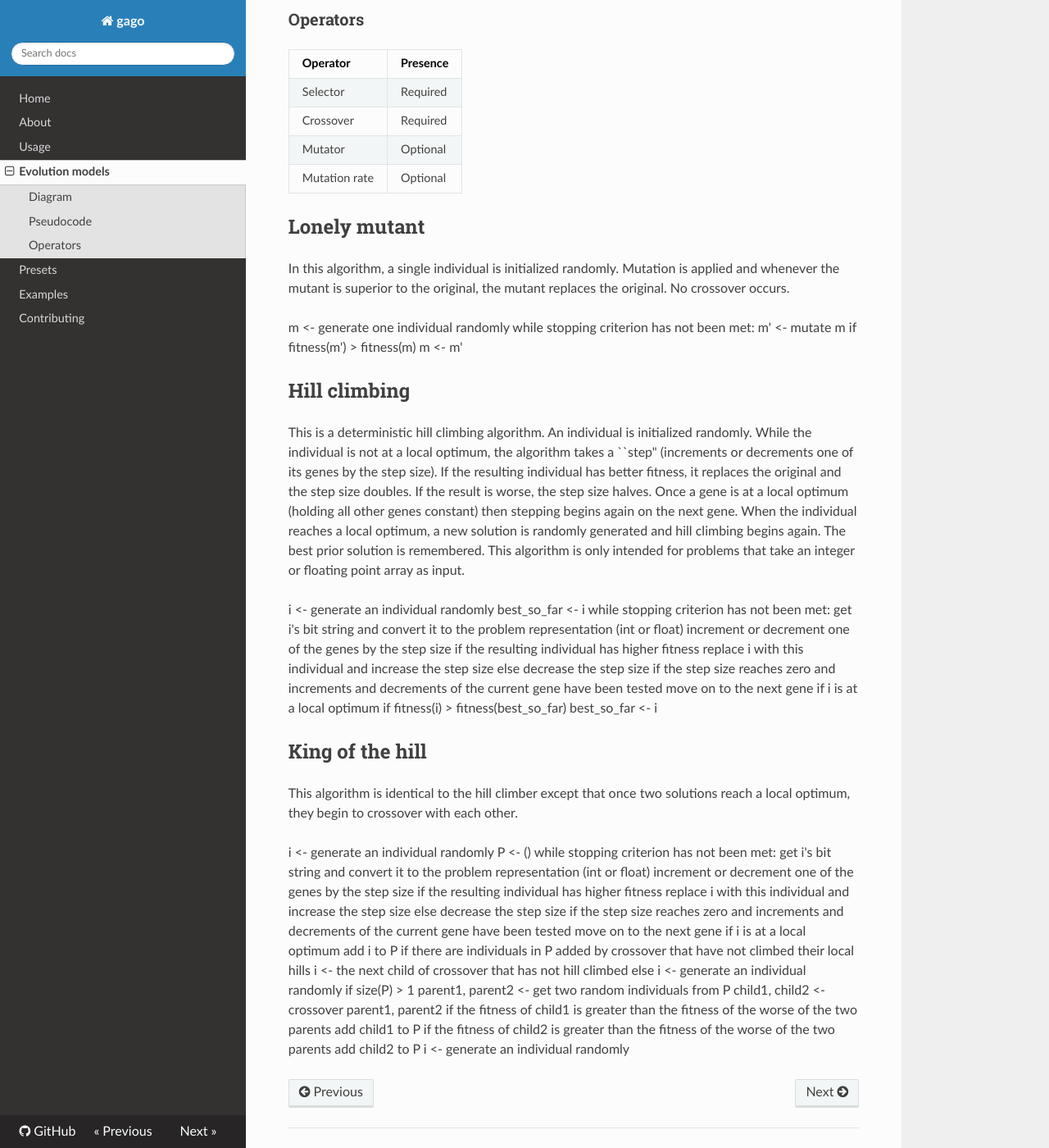
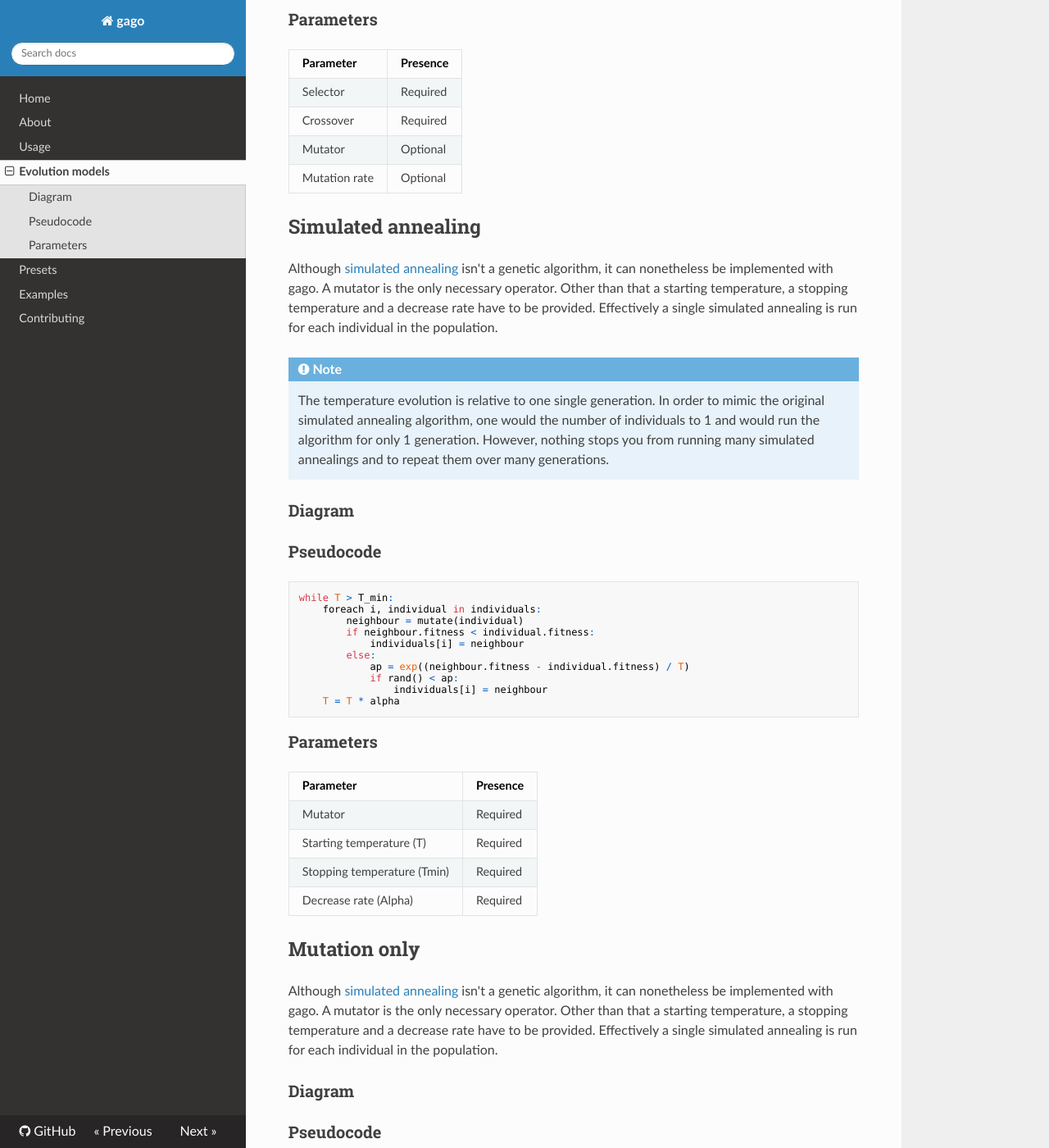
Before and after one commit to MaxHalford/eaopt, an MkDocs documentation site: the page built from docs/evolution-models.md, in a window 1280 px wide and 1400 px high, scrolled down 3564 px. Shown: the whole window at 82% size. Built offline with MkDocs 1.6.1, drawn with Linux system fonts in a browser that asks for light colours; nearby versions of some CDN libraries; formulas are drawn with MathJax 3; old or Windows-style settings are respelled for this version of MkDocs; some of the changed text lies outside the part shown.

Commit message:
Add simulated annealing and add quick start example

````diff
--- a/docs/evolution-models.md
+++ b/docs/evolution-models.md
@@ -24,9 +24,9 @@ for each individual of offsprings:
 replace population with offsprings
 ```
 
-### Operators
+### Parameters
 
-| Operator        | Presence |
+| Parameter       | Presence |
 |-----------------|----------|
 | Selector        | Required |
 | Crossover       | Required |
@@ -61,9 +61,9 @@ for each parent:
         mutate(parent)
 ```
 
-### Operators
+### Parameters
 
-| Operator        | Presence |
+| Parameter       | Presence |
 |-----------------|----------|
 | Selector        | Required |
 | Crossover       | Required |
@@ -91,9 +91,9 @@ for each individual of individuals:
         mutate(individual)
 ```
 
-### Operators
+### Parameters
 
-| Operator        | Presence |
+| Parameter       | Presence |
 |-----------------|----------|
 | NbrOffsprings   | Required |
 | SelectorA       | Required |
@@ -123,9 +123,9 @@ for each individual of individuals:
         mutate(individual)
 ```
 
-### Operators
+### Parameters
 
-| Operator        | Presence |
+| Parameter       | Presence |
 |-----------------|----------|
 | Selector        | Required |
 | Crossover       | Required |
@@ -133,61 +133,70 @@ for each individual of individuals:
 | Mutation rate   | Optional |
 
 
-## Lonely mutant
+## Simulated annealing
 
-In this algorithm, a single individual is initialized randomly. Mutation is applied and whenever the mutant is superior to the original, the mutant replaces the original. No crossover occurs.
+Although [simulated annealing](https://www.wikiwand.com/en/Simulated_annealing) isn't a genetic algorithm, it can nonetheless be implemented with gago. A mutator is the only necessary operator. Other than that a starting temperature, a stopping temperature and a decrease rate have to be provided. Effectively a single simulated annealing is run for each individual in the population.
 
-m <- generate one individual randomly
-while stopping criterion has not been met:
-    m' <- mutate m
-    if fitness(m') > fitness(m)
-        m <- m'
+!!! note "Note"
+    The temperature evolution is relative to one single generation. In order to mimic the original simulated annealing algorithm, one would the number of individuals to 1 and would run the algorithm for only 1 generation. However, nothing stops you from running many simulated annealings and to repeat them over many generations.
 
-## Hill climbing
+### Diagram
 
-This is a deterministic hill climbing algorithm. An individual is initialized randomly. While the individual is not at a local optimum, the algorithm takes a ``step" (increments or decrements one of its genes by the step size). If the resulting individual has better fitness, it replaces the original and the step size doubles. If the result is worse, the step size halves. Once a gene is at a local optimum (holding all other genes constant) then stepping begins again on the next gene. When the individual reaches a local optimum, a new solution is randomly generated and hill climbing begins again. The best prior solution is remembered. This algorithm is only intended for problems that take an integer or floating point array as input.
+### Pseudocode
 
-i <- generate an individual randomly
-best_so_far <- i
-while stopping criterion has not been met:
-    get i's bit string and convert it to the problem representation (int or float)
-    increment or decrement one of the genes by the step size
-    if the resulting individual has higher fitness
-        replace i with this individual and increase the step size
-    else
-        decrease the step size
-    if the step size reaches zero and increments and decrements of the current gene have been tested
-        move on to the next gene
-    if i is at a local optimum
-        if fitness(i) > fitness(best_so_far)
-            best_so_far <- i
+```
+while T > T_min:
+    foreach i, individual in individuals:
+        neighbour = mutate(individual)
+        if neighbour.fitness < individual.fitness:
+            individuals[i] = neighbour
+        else:
+            ap = exp((neighbour.fitness - individual.fitness) / T)
+            if rand() < ap:
+                individuals[i] = neighbour
+    T = T * alpha
+```
 
-## King of the hill
+### Parameters
 
-This algorithm is identical to the hill climber except that once two solutions reach a local optimum, they begin to crossover with each other.
+| Parameter                     | Presence |
+|-------------------------------|----------|
+| Mutator                       | Required |
+| Starting temperature (T)      | Required |
+| Stopping temperature (Tmin)   | Required |
+| Decrease rate (Alpha)         | Required |
 
-i <- generate an individual randomly
-P <- ()
-while stopping criterion has not been met:
-    get i's bit string and convert it to the problem representation (int or float)
-    increment or decrement one of the genes by the step size
-    if the resulting individual has higher fitness
-        replace i with this individual and increase the step size
-    else
-        decrease the step size
-    if the step size reaches zero and increments and decrements of the current gene have been tested
-        move on to the next gene
-    if i is at a local optimum
-        add i to P
-        if there are individuals in P added by crossover that have not climbed their local hills
-            i <- the next child of crossover that has not hill climbed
-        else
-            i <- generate an individual randomly
-    if size(P) > 1
-        parent1, parent2 <- get two random individuals from P
-        child1, child2 <- crossover parent1, parent2
-        if the fitness of child1 is greater than the fitness of the worse of the two parents
-            add child1 to P
-        if the fitness of child2 is greater than the fitness of the worse of the two parents
-            add child2 to P
-        i <- generate an individual randomly
+
+## Mutation only
+
+Although [simulated annealing](https://www.wikiwand.com/en/Simulated_annealing) isn't a genetic algorithm, it can nonetheless be implemented with gago. A mutator is the only necessary operator. Other than that a starting temperature, a stopping temperature and a decrease rate have to be provided. Effectively a single simulated annealing is run for each individual in the population.
+
+### Diagram
+
+### Pseudocode
+
+```
+parents = select(nbr_parents, individuals)
+offsprings = []
+i = 0
+
+foreach parent of parents:
+    if keep_parents:
+        offsprings[i] = parent
+        i++
+    for j in 0 to nbr_offsprings:
+        offsprings[j] = mutate(parent)
+        i++
+
+individuals = offsprings
+```
+
+### Parameters
+
+| Parameter                     | Presence |
+|-------------------------------|----------|
+| NbrParents                    | Required |
+| Selector                      | Required |
+| KeepParents                   | Required |
+| NbrOffsprings                 | Required |
+| Mutator                       | Required |
````
Also changed, not shown: other parts of docs/evolution-models.md (+2 -2 lines), README.md (+77 -1 lines), SUMMARY.md (deleted, +0 -3 lines), docs/about.md (+0 -2 lines), docs/contributing.md (+7 -12 lines), 2 other files.
